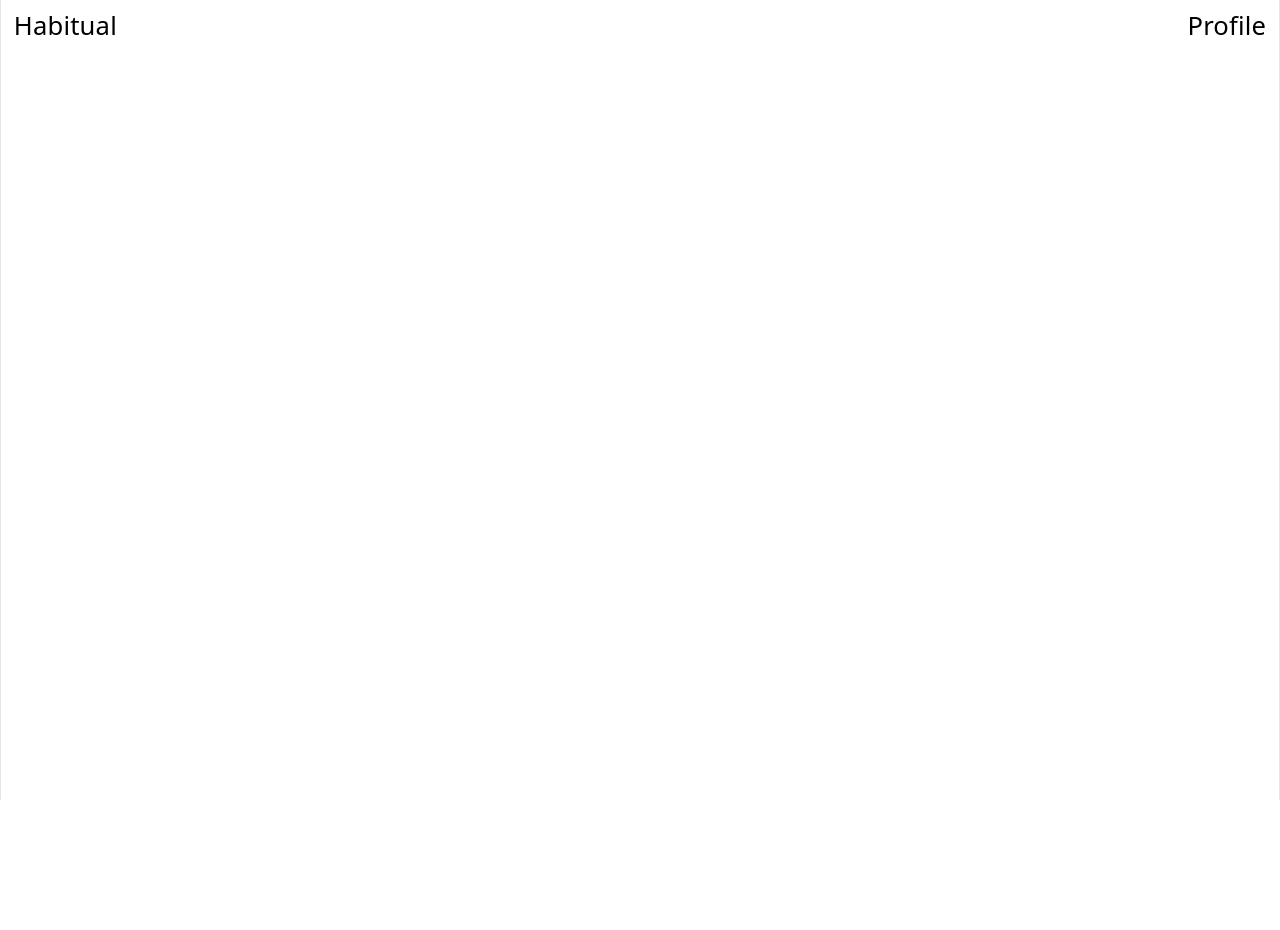
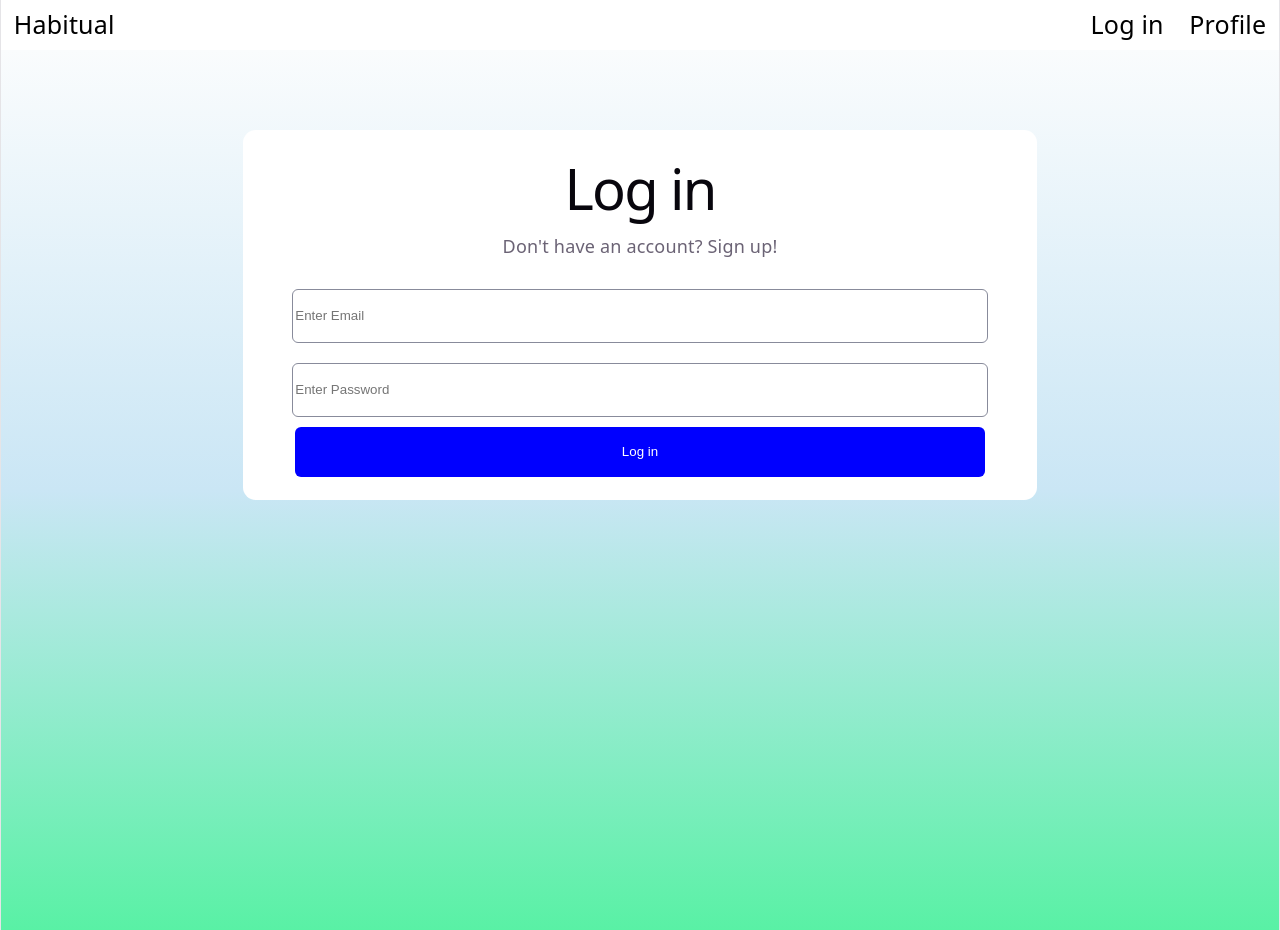
Before and after one commit to Gmo30/Habitual, a React (Vite) app in the folder frontend/: page /login in a window 1280 px wide. Before the commit this address had no page. Before the commit the page ends 800 px from the top, so only its background shows below. Built offline with nearby package versions, Linux system fonts and the light colour scheme.

Commit message:
login page

```diff
--- a/frontend/package.json
+++ b/frontend/package.json
@@ -12,7 +12,7 @@
   "dependencies": {
     "react": "^19.2.4",
     "react-dom": "^19.2.4",
-    "react-router-dom": "^7.14.1"
+    "react-router-dom": "^7.14.2"
   },
   "devDependencies": {
     "@eslint/js": "^9.39.4",
--- a/frontend/src/App.jsx
+++ b/frontend/src/App.jsx
@@ -1,6 +1,7 @@
 import { BrowserRouter, Routes, Route, Link } from 'react-router-dom';
 import Homepage from './pages/homepage';
 import Profile from './pages/profile';
+import Login from './pages/login';
 import Navbar from './components/navbar';
 
 function App() {
@@ -10,6 +11,7 @@ function App() {
             <Routes>
                 <Route path="/" element={<Homepage />} />
                 <Route path="/profile" element={<Profile />} />
+                <Route path="login" element ={<Login />} />
             </Routes>
         </BrowserRouter>
     );
--- a/frontend/src/components/navbar.css
+++ b/frontend/src/components/navbar.css
@@ -1,20 +1,22 @@
 .navbar {
   display: flex;
   justify-content: space-between;
-  margin-top: 1vw;
-
+  align-items: center;
 
   /*making navbar sticky*/
   position: sticky;
   top: 0;
   z-index: 1000;
+
+  background: #FFFFFF;
+  height: 50px;
 }
 
 .right a,
 .left a {
   color: rgb(0, 0, 0);
   text-decoration: none;
-  font-size: 2vw;
+  font-size: 25px;
   padding: 1vw;
 }
 
--- a/frontend/src/components/navbar.jsx
+++ b/frontend/src/components/navbar.jsx
@@ -10,6 +10,7 @@ export default function Navbar() {
       </div>
 
       <div className="right">
+        <Link to="/login">Log in</Link>
         <Link to="/profile">Profile</Link>
       </div>
 
--- /dev/null
+++ b/frontend/src/pages/login.css
@@ -0,0 +1,46 @@
+.body-login {
+    background: linear-gradient(to bottom, rgb(250, 252, 253), rgb(202, 230, 245), rgb(89, 241, 165));
+    min-height: 100vh;
+    display: flex;
+    justify-content: center;
+    align-items: center;
+    align-items: flex-start;
+    padding-top: 10vh;
+}
+
+.card {
+    max-width: 768px;
+    width: 70%;
+    border-radius: 1vw;
+    background-color: #FFFFFF;
+    padding: 1vw;
+    display: flex;
+    flex-direction: column;
+}
+
+.input-fields {
+    margin: 20px 1px 10px 1px;
+    display: inline-block;
+}
+
+.input-fields input {
+    width: 90%;
+    height: 50px;
+    border-radius: 6px;
+    border: 1px solid rgb(136, 139, 155);
+    margin: 10px;
+}
+
+.button {
+    background: rgb(0, 0, 255);
+    color: white;
+    border: none;
+    border-radius: 6px;
+    height: 50px;
+    width: 90%;
+    cursor: pointer;
+}
+
+.button:hover {
+    background: rgb(155, 210, 240);
+}
--- /dev/null
+++ b/frontend/src/pages/login.jsx
@@ -0,0 +1,20 @@
+import "./login.css";
+
+export default function Login() {
+    return(
+        <div className="body-login">
+            <div className="card">
+                <h1>Log in</h1>
+                <p>Don't have an account? Sign up!</p>
+
+                <div className="input-fields">
+                    <input type="text" placeholder="Enter Email" name="email" required></input>
+                    <input type="password" placeholder="Enter Password" name="password" required></input>
+                    <button className="button">Log in</button>
+                </div>
+
+
+            </div>
+        </div>
+    );
+}
```
Also changed, not shown: 1 other file (tests, documents, lock files or other folders).
